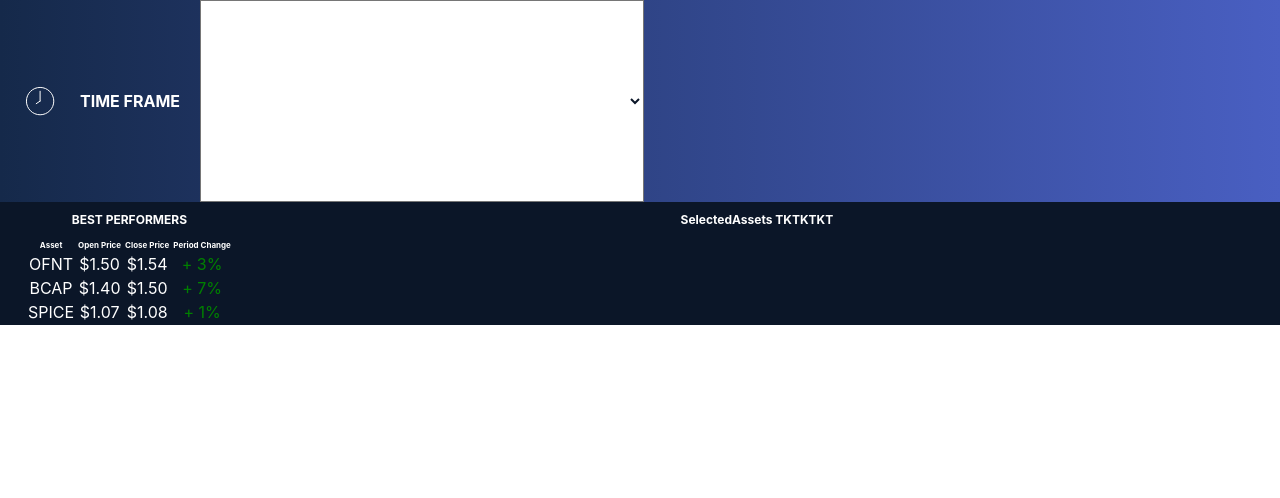
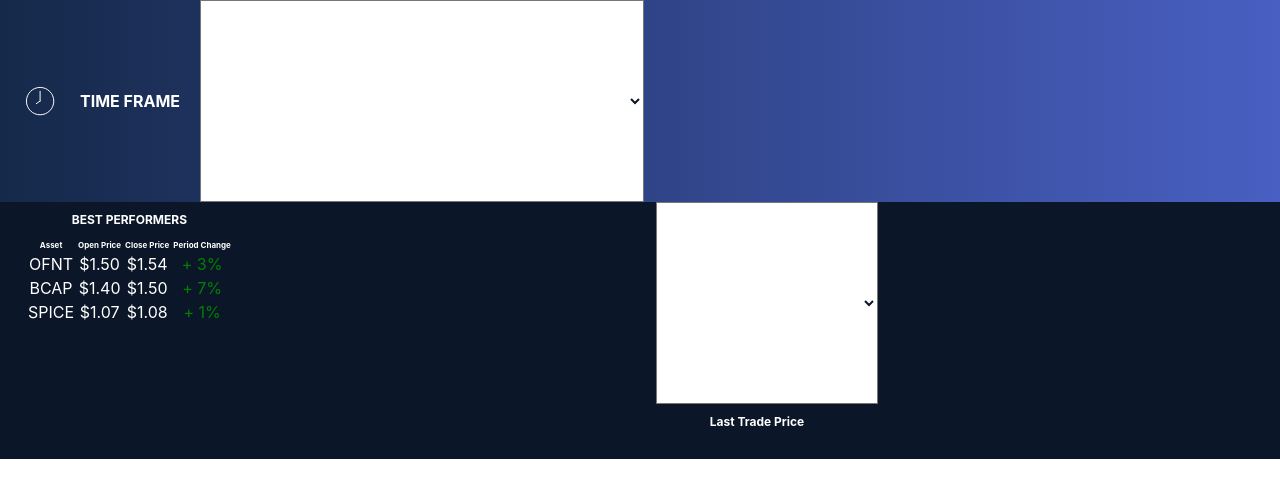
Before and after one commit to Jennie-Myhren/tradingBestPerformers, a React (Create React App) app in the folder my-app/: page / in a window 1280 px wide. Shown: the top 498 px of the page. Built offline with nearby package versions, Linux system fonts and the light colour scheme.

Commit message:
selected assets; was figuring out CSS to build dropdown from scratch

```diff
--- a/my-app/src/SelectedAssets.tsx
+++ b/my-app/src/SelectedAssets.tsx
@@ -2,10 +2,76 @@ import React from 'react';
 import './App.css';
 
 const SelectedAssets: React.FC = () => {
+  // const [isClicked, setIsClicked] = useState(false);
+  // const [isSelected, setIsSelected] = useState('');
+
+  // const handleClick = () => {
+  //   setIsClicked(!isClicked);
+  // };
+
+  // const handleSelect = (event: {
+  //   target: { value: React.SetStateAction<string> };
+  // }) => {
+  //   setIsSelected(event.target.value);
+  //   //thunk for api request for top three performers in that timeframe
+  // };
+
+  //sample stats for table of best performers in the given period;
+  let sampleStats = [
+    {
+      securityId: 'OFNT',
+      //stats for period as a whole
+      period: {
+        s: 1549968342000,
+        e: 1549968542000,
+        o: 1.5,
+        h: 1.66,
+        l: 1.46,
+        c: 1.54,
+        v: 20332,
+      },
+      //Stats for each discrete unit within the total period (ex: for each day)
+      stats: [
+        {
+          s: 1549968342000,
+          e: 1549968542000,
+          //open price for the period
+          o: 1.5,
+          h: 1.66,
+          l: 1.46,
+          //close price for the period
+          c: 1.54,
+          v: 20332,
+        },
+      ],
+    },
+  ];
+
   return (
-    //keeping same css style as App for now
-    <div className="App">
-      <h2>SelectedAssets TKTKTKT</h2>
+    <div className="App custom-select">
+      <select
+        className="dropdown"
+        value="Selected Asset"
+        // onClick={handleClick}
+        // onChange={handleSelect}
+      >
+        {sampleStats.map(security => {
+          let { securityId } = security;
+
+          return (
+            <div className="options">
+              <option value={securityId}>
+                {securityId} <br /> Company * Asset Type
+              </option>
+            </div>
+          );
+        })}
+      </select>
+      <div className="stats">
+        <h2>Last Trade Price</h2>
+        <br />
+        {/* {selected} */}
+      </div>
     </div>
   );
 };
```
